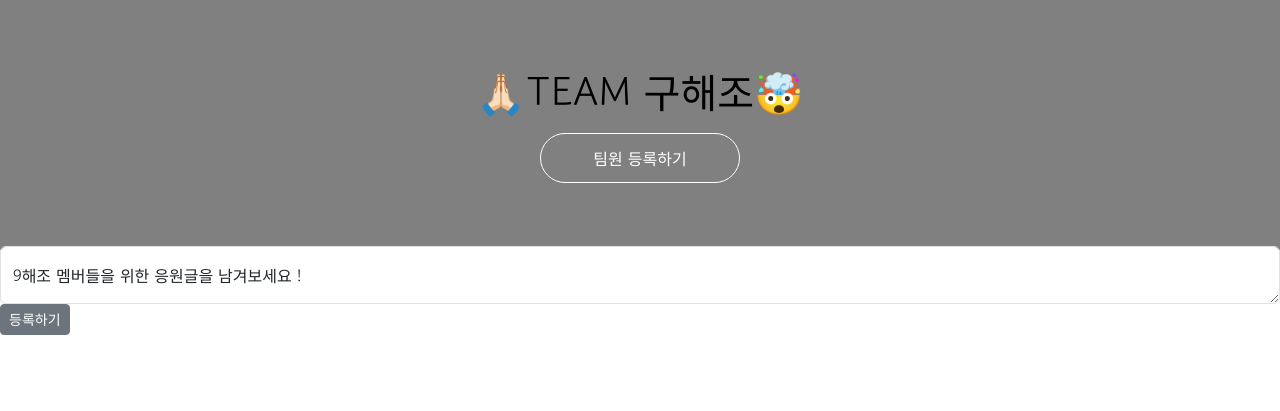
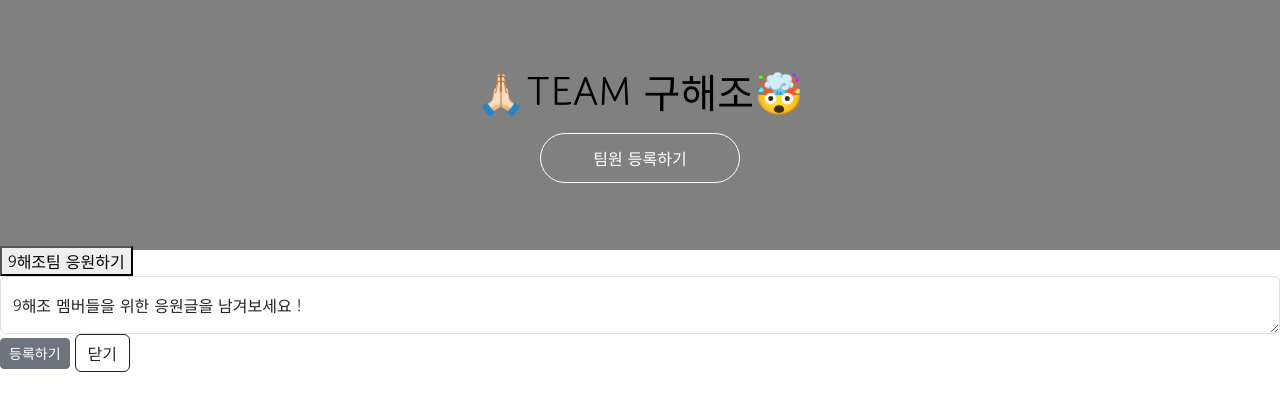
Before and after one commit to TerryEHLee/project1GooHaeJywo, a Flask app: page / in a window 1280 px wide. Shown: the top 411 px of the page. Run offline with Flask 3, Linux system fonts and the light colour scheme; data that the repository does not hold is empty.

Commit message:
cheerUPtext pop up Ver0

```diff
--- a/static/main.js
+++ b/static/main.js
@@ -199,3 +199,11 @@
       window.location.reload()
   })
 }
+
+//응원글 작성란 버튼으로 여닫기
+function open_textBox() {
+  $('#form').show();
+}
+function close_textBox() {
+  $('#form').hide();
+}
--- a/static/style.css
+++ b/static/style.css
@@ -32,11 +32,9 @@
   margin-top: 10px;
 }
 
-
 .mytitle > button:hover {
   border: 2px solid white;
 }
-
 
 .mycards {
   margin: 20px auto 0px auto;
@@ -97,7 +95,7 @@
 }
 
 .check-trailerbox-space {
-  background-color: gray
+  background-color: gray;
 }
 
 .trailer-closebtn {
--- a/templates/index.html
+++ b/templates/index.html
@@ -143,6 +143,12 @@
     </div>
 
     <!-- 응원글 -->
+
+    <div class="cheerUpBtn">
+      <button onclick="open_textBox()">9해조팀 응원하기</button>
+    </div>
+
+  <div id="form">
     <div class="commentGroup">
       <div class="form-floating">
         <textarea class="form-control" placeholder="Leave a comment here" id="comment"></textarea>
@@ -150,7 +156,10 @@
       </div>
       <div>
         <button onclick="postingComment()" type="button" class="btn btn-secondary btn-sm">등록하기</button>
+        <button onclick="close_textBox()" type="button" class="btn btn-outline-dark">닫기</button>
       </div>
+  </div>
+
       <div id="comment-box">
         <div class="cmt">
           <p>여기에 코멘트가 들어갑니다</p>
```
